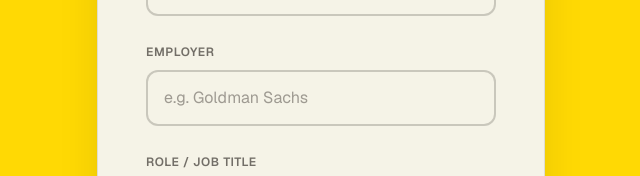
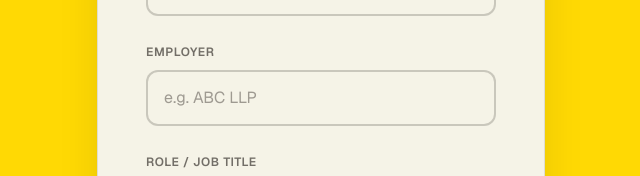
Before and after one commit to 15castla/yuppie-website, a Next.js app: page /apply in a window 1280 px wide. Shown: the part 621-797 px from the top of the page, without its empty margins (319-959 px from the left). Built offline with nearby package versions, Linux system fonts and the light colour scheme.

Commit message:
Use a fictional company name for the Employer placeholder
Swap "e.g. Goldman Sachs" for "e.g. ABC LLP" so the placeholder
doesn't reference a real firm.

```diff
--- a/app/apply/page.tsx
+++ b/app/apply/page.tsx
@@ -241,7 +241,7 @@ export default function ApplyPage() {
               id="employer"
               name="employer"
               type="text"
-              placeholder="e.g. Goldman Sachs"
+              placeholder="e.g. ABC LLP"
               whileHover={fieldHover}
               transition={fieldTransition}
               className={inputClasses}
```
